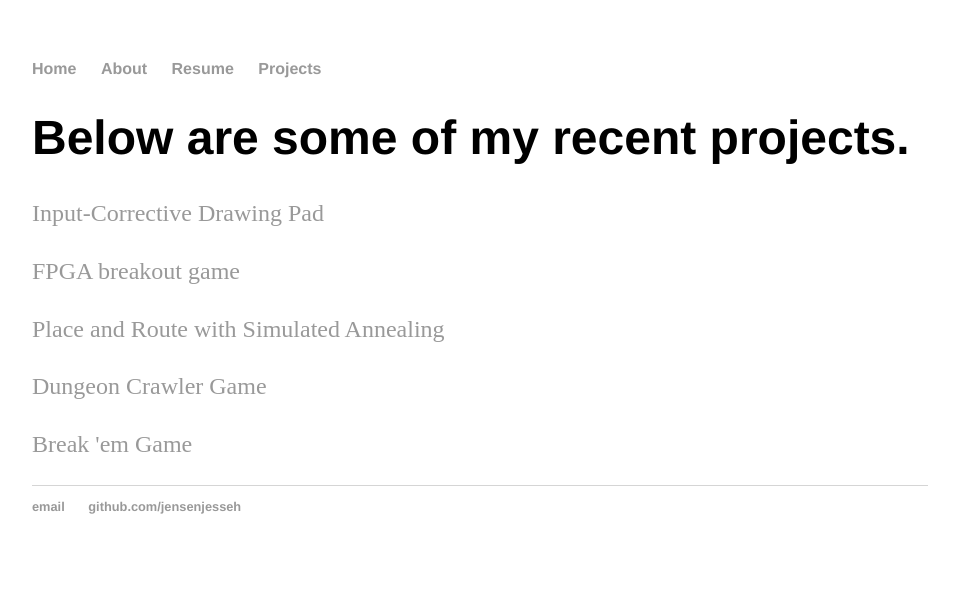
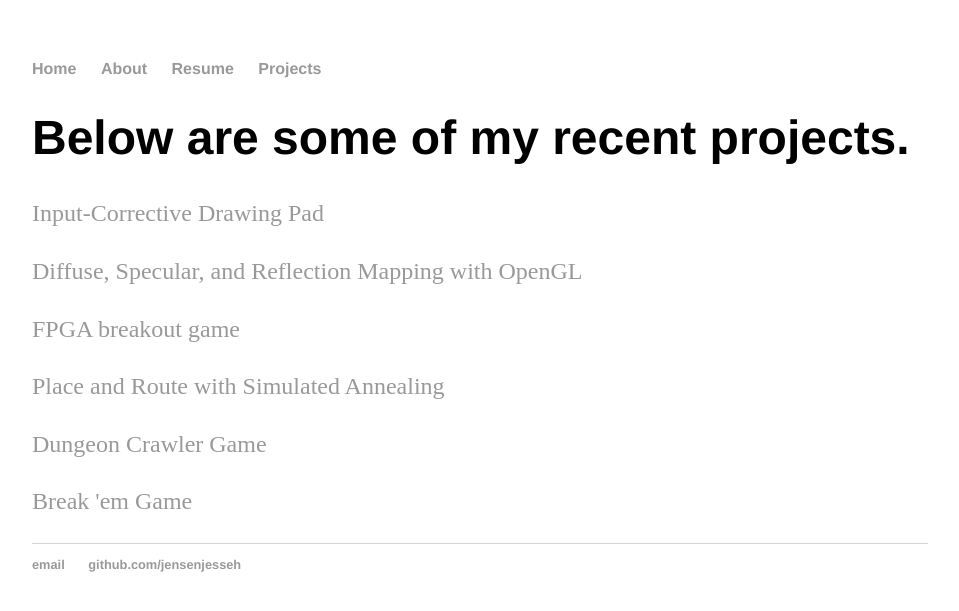
Before and after one commit to jensenjesseh/jensenjesseh.github.io, a Jekyll site: the page built from projects/index.html, in a window 1280 px wide. Shown: the top 611 px of the page, without its empty margins (160-1119 px from the left). Built offline with Jekyll 4.4.1, drawn with Linux system fonts in a browser that asks for light colours.

Commit message:
Update index.html

```diff
--- a/projects/index.html
+++ b/projects/index.html
@@ -5,6 +5,7 @@ title: Jesse Jensen's Projects
  <div class="projectList">
       <h1>Below are some of my recent projects.</h1>
       <p> <a href="/input_corrective_pad">Input-Corrective Drawing Pad</a></p>
+      <p> <a href="/diffuse_reflect_ambient">Diffuse, Specular, and Reflection Mapping with OpenGL</a></p>
       <p> <a href="/FPGA_breakout">FPGA breakout game</a></p>
       <p> <a href="/simulated_annealing">Place and Route with Simulated Annealing</a></p>
       <p> <a href="/dungeon_crawler">Dungeon Crawler Game</a></p>
```
